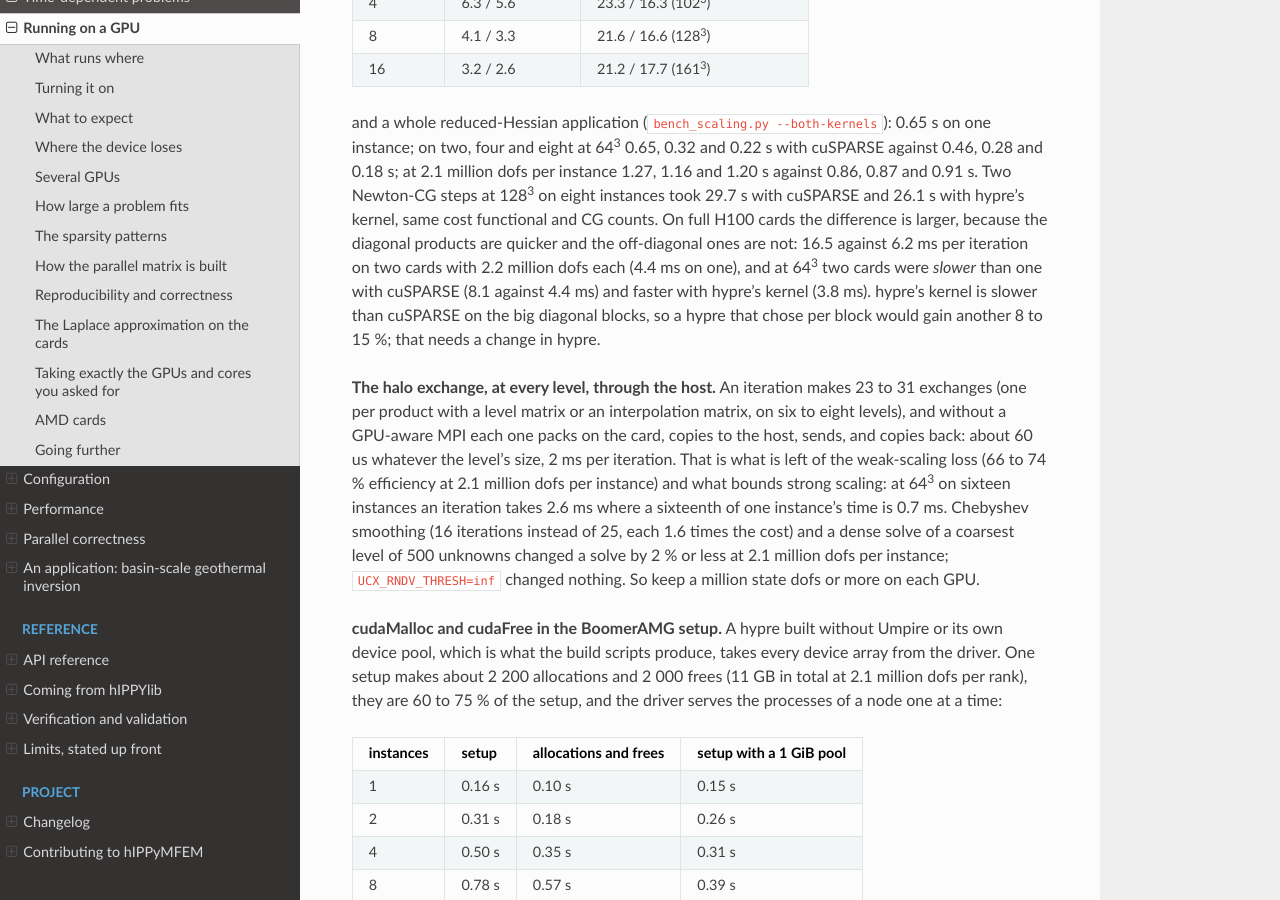
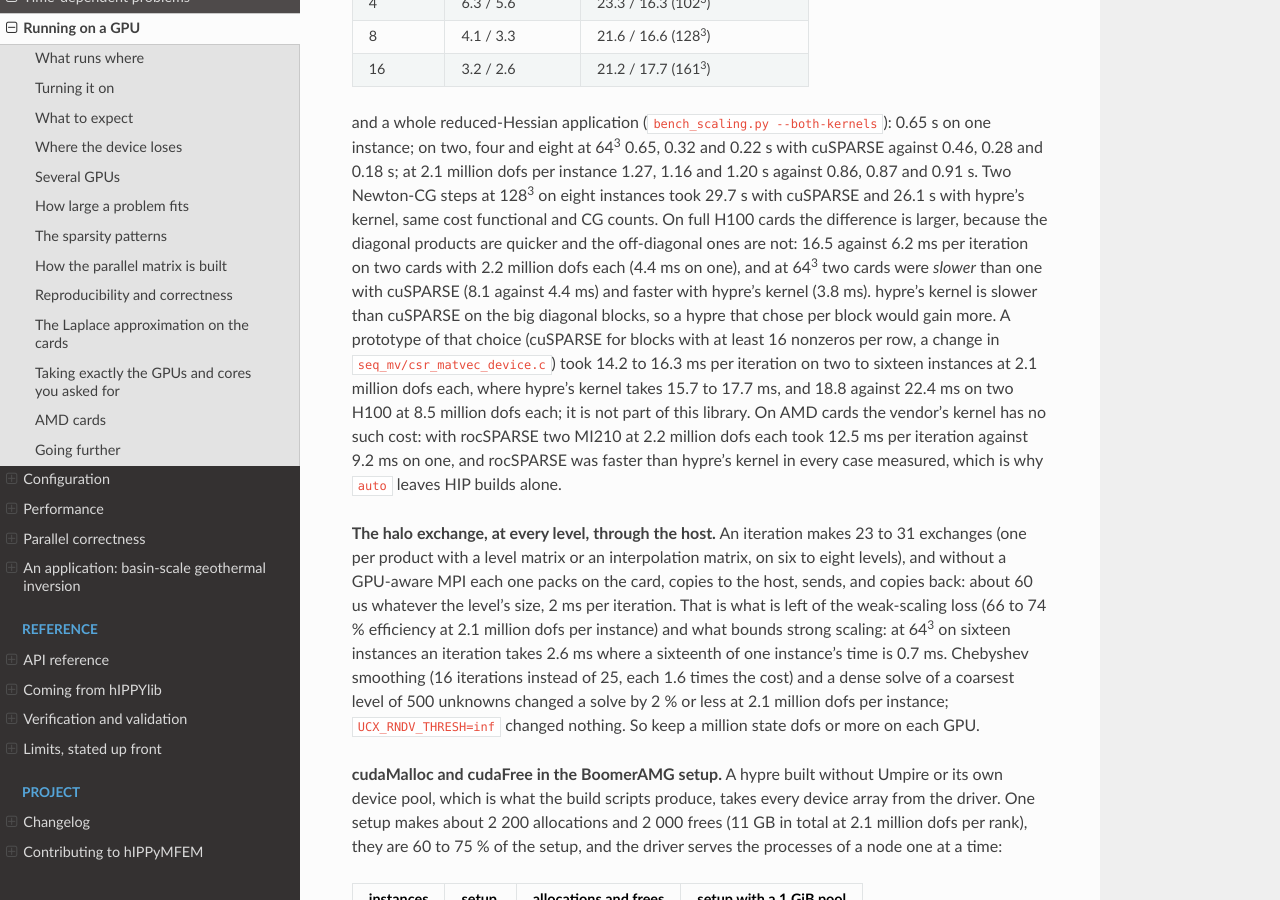
Before and after one commit to hIPPyMFEM/hippymfem, a Sphinx documentation site: the page built from docs/source/guide/gpu.rst, in a window 1280 px wide and 900 px high, scrolled down 6029 px. Built offline with Sphinx 7.4.7 and the Read the Docs theme 3.1.0, drawn with Linux system fonts in a browser that asks for light colours; pages that are not in the unit, such as notebooks, are missing from menus.

Commit message:
GPU guide: a per-block kernel choice in hypre measured as a prototype, and rocSPARSE on MI210
cuSPARSE for the blocks with at least 16 nonzeros per row and hypre's kernel for the
rest (a change in hypre, not in this library) takes 14.2 to 16.3 ms per CG iteration on
two to sixteen MIG instances at 2.1 million dofs each, against 15.7 to 17.7 ms with
hypre's kernel on every block, and 18.8 against 22.4 ms on two H100 at 8.5 million dofs
each. On AMD the vendor's kernel has no cost on the off-diagonal blocks: two MI210 take
12.5 ms against 9.2 on one, and rocSPARSE is faster than hypre's kernel in every case, so
set_hypre_spmv("auto") keeps it on HIP builds.

```diff
--- a/docs/source/guide/gpu.rst
+++ b/docs/source/guide/gpu.rst
@@ -306,7 +306,14 @@ quicker and the off-diagonal ones are not: 16.5 against 6.2 ms per iteration on
 with 2.2 million dofs each (4.4 ms on one), and at 64\ :sup:`3` two cards were *slower*
 than one with cuSPARSE (8.1 against 4.4 ms) and faster with hypre's kernel (3.8 ms).
 hypre's kernel is slower than cuSPARSE on the big diagonal blocks, so a hypre that chose
-per block would gain another 8 to 15 %; that needs a change in hypre.
+per block would gain more.  A prototype of that choice (cuSPARSE for blocks with at least
+16 nonzeros per row, a change in ``seq_mv/csr_matvec_device.c``) took 14.2 to 16.3 ms per
+iteration on two to sixteen instances at 2.1 million dofs each, where hypre's kernel takes
+15.7 to 17.7 ms, and 18.8 against 22.4 ms on two H100 at 8.5 million dofs each; it is not
+part of this library.  On AMD cards the vendor's kernel has no such cost: with rocSPARSE
+two MI210 at 2.2 million dofs each took 12.5 ms per iteration against 9.2 ms on one, and
+rocSPARSE was faster than hypre's kernel in every case measured, which is why ``auto``
+leaves HIP builds alone.
 
 **The halo exchange, at every level, through the host.**  An iteration makes 23 to 31
 exchanges (one per product with a level matrix or an interpolation matrix, on six to
```
Also changed, not shown: benchmarks/DESIGN_NOTES.md (+6 -2 lines).
